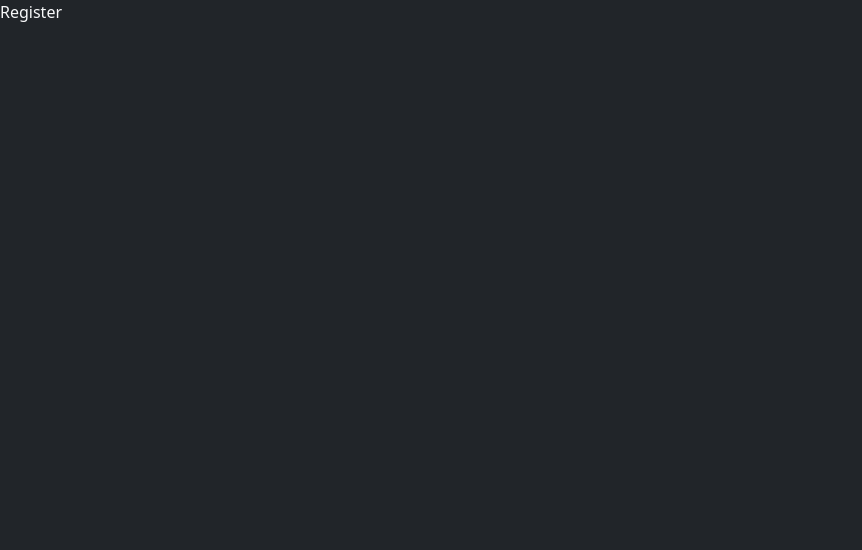
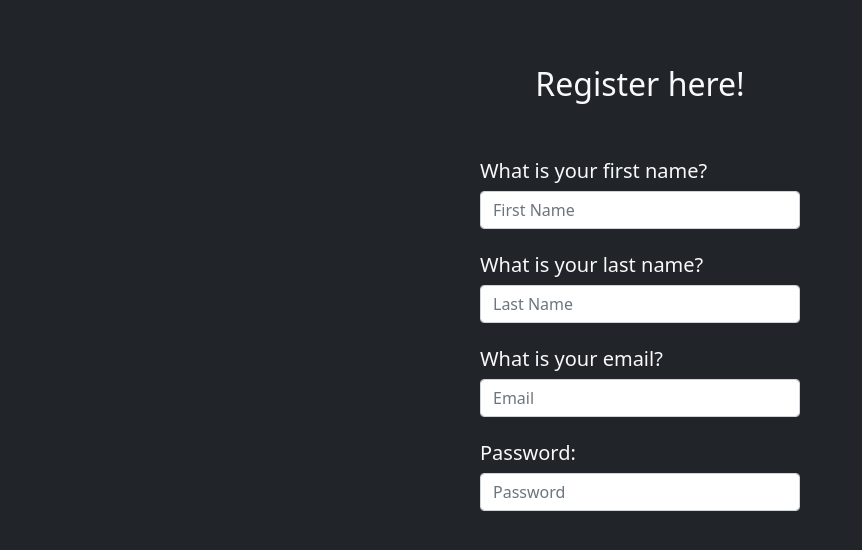
Before and after one commit to dci-team-projects/todo-list-backend, a React (Create React App) app in the folder client/: page /register in a window 1280 px wide. Shown: the top 550 px of the page, without its empty margins (0-862 px from the left). Built offline with nearby package versions, Linux system fonts and the light colour scheme.

Commit message:
finished creating the UI for the blog

```diff
--- a/client/src/components/Register.js
+++ b/client/src/components/Register.js
@@ -1,7 +1,42 @@
 import React from "react";
 
 const Register = () => {
-  return <div>Register</div>;
+  const formInputs = (
+    type = "",
+    inputName = "",
+    placeholder = "",
+    heading = ""
+  ) => {
+    return (
+      <div className="form-group pb-4">
+        <label htmlFor={inputName}>
+          <h5>{heading}</h5>
+        </label>
+        <input
+          type={type}
+          className="form-control"
+          id={inputName}
+          placeholder={placeholder}
+        ></input>
+      </div>
+    );
+  };
+  return (
+    <div className="w-100 h-75 d-flex justify-content-center flex-column align-items-center">
+      <h2 className="pb-5">Register here!</h2>
+      <form action="" className="w-25">
+        {formInputs(
+          "text",
+          "firstName",
+          "First Name",
+          "What is your first name?"
+        )}
+        {formInputs("text", "lastName", "Last Name", "What is your last name?")}
+        {formInputs("email", "email", "Email", "What is your email?")}
+        {formInputs("password", "password", "Password", "Password:")}
+      </form>
+    </div>
+  );
 };
 
 export default Register;
```
